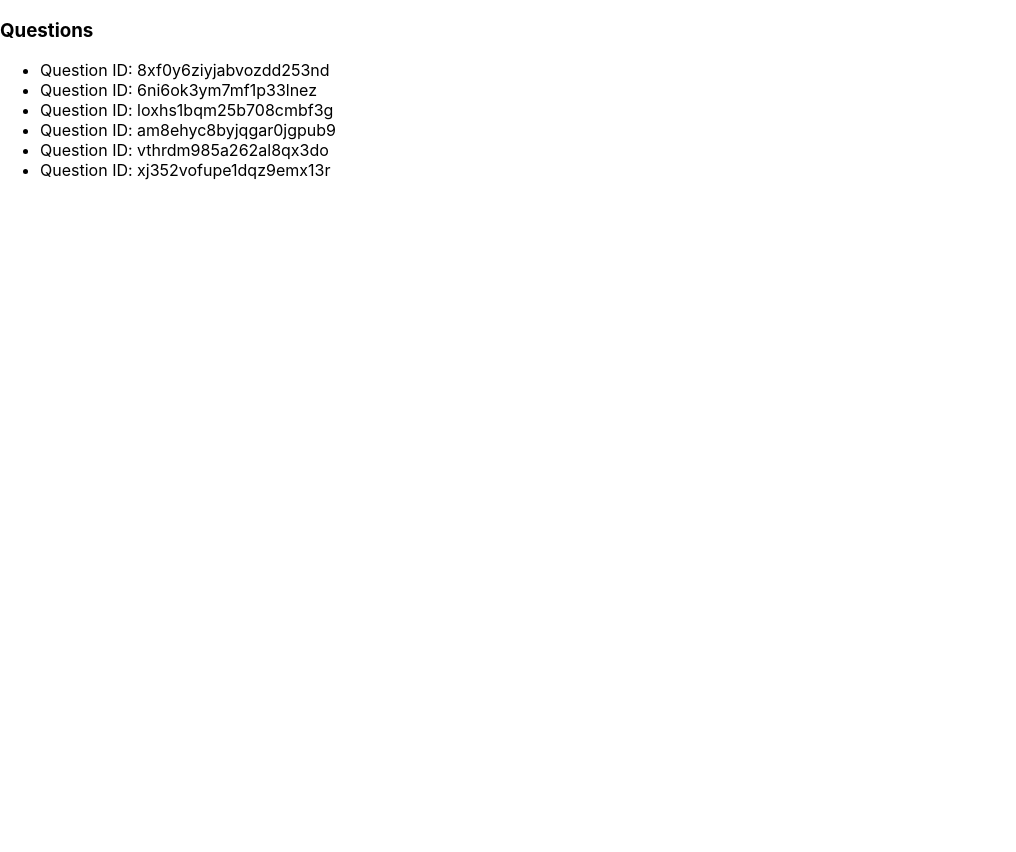
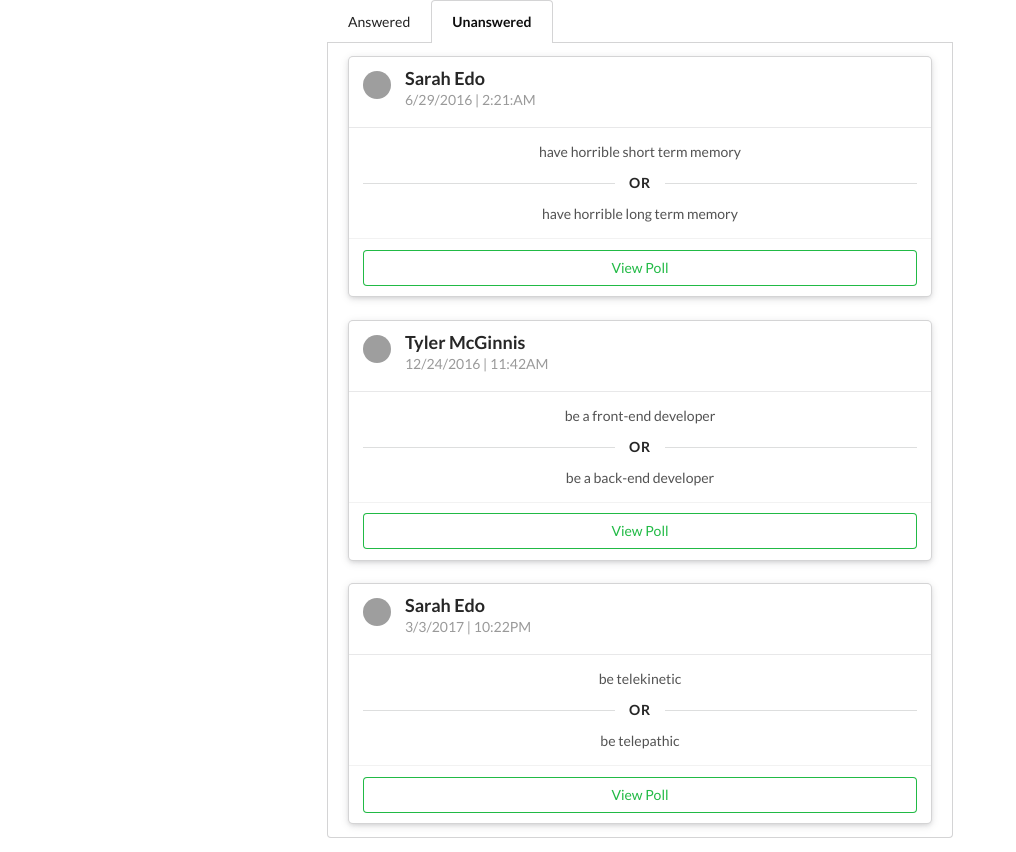
Before and after one commit to marichelle/reactnd-project-wouldyourather, a React (Create React App) app: page / in a window 1280 px wide. Shown: the whole page, without its empty margins (0-1016 px from the left). Before the commit the page ends 800 px from the top, so only its background shows below. Built offline with nearby package versions, Linux system fonts and the light colour scheme; grey boxes are pictures that could not be loaded.

Commit message:
Update dashboard and question components

```diff
--- a/public/index.html
+++ b/public/index.html
@@ -5,10 +5,7 @@
     <link rel="icon" href="%PUBLIC_URL%/favicon.ico" />
     <meta name="viewport" content="width=device-width, initial-scale=1" />
     <meta name="theme-color" content="#000000" />
-    <meta
-      name="description"
-      content="Web site created using create-react-app"
-    />
+    <meta name="description" content="Web site created using create-react-app" />
     <link rel="apple-touch-icon" href="%PUBLIC_URL%/logo192.png" />
     <!--
       manifest.json provides metadata used when your web app is installed on a
@@ -25,6 +22,10 @@
       Learn how to configure a non-root public URL by running `npm run build`.
     -->
     <title>React App</title>
+    <link
+      rel="stylesheet"
+      href="https://cdnjs.cloudflare.com/ajax/libs/semantic-ui/2.4.1/semantic.min.css"
+    />
   </head>
   <body>
     <noscript>You need to enable JavaScript to run this app.</noscript>
--- a/src/actions/shared.js
+++ b/src/actions/shared.js
@@ -1,4 +1,4 @@
-import { _getQuestions, _getUsers } from '../utils/_DATA';
+import { getInitialData } from '../utils/api';
 import { receiveQuestions } from './questions';
 import { receiveUsers } from './users';
 import { setAuthorizedUser } from './authorizedUser';
@@ -9,13 +9,12 @@ const AUTHORIZED_ID = 'johndoe';
 export const RECEIVE_DATA = 'RECEIVE DATA';
 
 export const handleInitialData = () => {
-  return dispatch => {
-    return Promise.all([_getQuestions(), _getUsers()]).then(
-      ([questions, users]) => {
-        dispatch(receiveQuestions(questions));
-        dispatch(receiveUsers(users));
-        dispatch(setAuthorizedUser(AUTHORIZED_ID));
-      }
-    );
+  // redux thunk pattern
+  return (dispatch) => {
+    return getInitialData().then(({ users, questions }) => {
+      dispatch(receiveUsers(users));
+      dispatch(receiveQuestions(questions));
+      dispatch(setAuthorizedUser(AUTHORIZED_ID));
+    });
   };
 };
--- a/src/components/Dashboard.js
+++ b/src/components/Dashboard.js
@@ -4,30 +4,85 @@ import { connect } from 'react-redux';
 import Question from './Question';
 
 class Dashboard extends React.Component {
+  state = {
+    activeTab: 'unanswered',
+    tabs: [
+      {
+        id: 'answered',
+        name: 'Answered',
+      },
+      {
+        id: 'unanswered',
+        name: 'Unanswered',
+      },
+    ],
+  };
+
+  handleTabLink = (e, activeTab) => {
+    this.setState((currState, currProps) => ({
+      activeTab,
+    }));
+  };
+
   render() {
-    const { questionIds } = this.props;
+    const { answered, questionIds } = this.props;
+    const { activeTab, tabs } = this.state;
 
     return (
-      <div>
-        <h3>Questions</h3>
-        <ul className="question-list">
-          {questionIds.map(questionId => (
-            <li key={questionId}>
-              <Question id={questionId} />
-            </li>
-          ))}
-        </ul>
+      <div className="ui grid dashboard-list">
+        <div className="three column row">
+          <div className="four wide column"></div>
+          <div className="eight wide column">
+            <div className="ui top attached tabular menu">
+              {tabs.map((tab) => (
+                <a
+                  key={tab.id}
+                  className={'item' + (activeTab === tab.id ? ' active' : '')}
+                  data-tab={tab.id}
+                  onClick={(e) => this.handleTabLink(e, tab.id)}
+                >
+                  {tab.name}
+                </a>
+              ))}
+            </div>
+            {tabs.map((tab) => (
+              <div
+                key={tab.id}
+                className={
+                  'ui bottom attached tab segment' +
+                  (activeTab === tab.id ? ' active' : '')
+                }
+                data-tab={tab.id}
+              >
+                <div className="ui one cards centered raised">
+                  {questionIds
+                    .filter((id) =>
+                      tab.id === 'answered'
+                        ? answered.includes(id)
+                        : !answered.includes(id)
+                    )
+                    .map((id) => (
+                      <Question key={id} id={id} />
+                    ))}
+                </div>
+              </div>
+            ))}
+          </div>
+        </div>
       </div>
     );
   }
 }
 
-function mapStateToProps({ questions }) {
-  // sort questions from newest to oldest
+function mapStateToProps({ authorizedUser, questions, users }) {
+  const activeUser = users[authorizedUser];
+
   return {
+    answered: activeUser ? Object.keys(users[authorizedUser].answers) : [],
+    // sort questions from newest to oldest
     questionIds: Object.keys(questions).sort(
       (a, b) => questions[a].timestamp - questions[b].timestamp
-    )
+    ),
   };
 }
 
--- a/src/components/Question.js
+++ b/src/components/Question.js
@@ -1,9 +1,62 @@
 import React from 'react';
+import { connect } from 'react-redux';
+import { formatQuestion } from '../utils/helper';
 
 class Question extends React.Component {
+  redirectToPDP = (e, id) => {
+    e.preventDefault();
+
+    // todo: redirect to poll detail page
+    console.log('id', id);
+  };
+
   render() {
-    return <div>Question ID: {this.props.id}</div>;
+    const {
+      id,
+      author,
+      avatar,
+      optionOne,
+      optionTwo,
+      timestamp,
+      isAnswered,
+    } = this.props;
+
+    return (
+      <div className="card">
+        <div className="content">
+          <img className="left floated ui avatar image" src={avatar} />
+          <div className="header">{author}</div>
+          <div className="meta">{timestamp}</div>
+        </div>
+        <div className="content">
+          <div className="ui center aligned description">
+            {optionOne}
+            <div className="ui horizontal divider">OR</div>
+            {optionTwo}
+          </div>
+        </div>
+        <div className="extra content">
+          <div
+            className="fluid ui basic green button"
+            onClick={(e) => this.redirectToPDP(e, id)}
+          >
+            View Poll
+          </div>
+        </div>
+      </div>
+    );
   }
 }
 
-export default Question;
+function mapStateToProps({ authorizedUser, questions, users }, { id }) {
+  const question = questions[id];
+  const questionFormatted = question
+    ? formatQuestion(question, users[question.author], users[authorizedUser])
+    : null;
+
+  return {
+    ...questionFormatted,
+  };
+}
+
+export default connect(mapStateToProps)(Question);
--- a/src/index.css
+++ b/src/index.css
@@ -1,13 +1,3 @@
-body {
-  margin: 0;
-  font-family: -apple-system, BlinkMacSystemFont, 'Segoe UI', 'Roboto', 'Oxygen',
-    'Ubuntu', 'Cantarell', 'Fira Sans', 'Droid Sans', 'Helvetica Neue',
-    sans-serif;
-  -webkit-font-smoothing: antialiased;
-  -moz-osx-font-smoothing: grayscale;
+.question {
+  border: 1px solid red;
 }
-
-code {
-  font-family: source-code-pro, Menlo, Monaco, Consolas, 'Courier New',
-    monospace;
-}
--- a/src/utils/_DATA.js
+++ b/src/utils/_DATA.js
@@ -2,36 +2,36 @@ let users = {
   sarahedo: {
     id: 'sarahedo',
     name: 'Sarah Edo',
-    avatarURL: 'https://i.pravatar.cc/150?img=1',
+    avatarURL: 'https://tylermcginnis.com/would-you-rather/sarah.jpg',
     answers: {
       '8xf0y6ziyjabvozdd253nd': 'optionOne',
       '6ni6ok3ym7mf1p33lnez': 'optionTwo',
       am8ehyc8byjqgar0jgpub9: 'optionTwo',
-      loxhs1bqm25b708cmbf3g: 'optionTwo'
+      loxhs1bqm25b708cmbf3g: 'optionTwo',
     },
-    questions: ['8xf0y6ziyjabvozdd253nd', 'am8ehyc8byjqgar0jgpub9']
+    questions: ['8xf0y6ziyjabvozdd253nd', 'am8ehyc8byjqgar0jgpub9'],
   },
   tylermcginnis: {
     id: 'tylermcginnis',
     name: 'Tyler McGinnis',
-    avatarURL: 'https://i.pravatar.cc/150?img=2',
+    avatarURL: 'https://tylermcginnis.com/would-you-rather/tyler.jpg',
     answers: {
       vthrdm985a262al8qx3do: 'optionOne',
-      xj352vofupe1dqz9emx13r: 'optionTwo'
+      xj352vofupe1dqz9emx13r: 'optionTwo',
     },
-    questions: ['loxhs1bqm25b708cmbf3g', 'vthrdm985a262al8qx3do']
+    questions: ['loxhs1bqm25b708cmbf3g', 'vthrdm985a262al8qx3do'],
   },
   johndoe: {
     id: 'johndoe',
     name: 'John Doe',
-    avatarURL: 'https://i.pravatar.cc/150?img=3',
+    avatarURL: 'https://tylermcginnis.com/would-you-rather/dan.jpg',
     answers: {
       xj352vofupe1dqz9emx13r: 'optionOne',
       vthrdm985a262al8qx3do: 'optionTwo',
-      '6ni6ok3ym7mf1p33lnez': 'optionTwo'
+      '6ni6ok3ym7mf1p33lnez': 'optionTwo',
     },
-    questions: ['6ni6ok3ym7mf1p33lnez', 'xj352vofupe1dqz9emx13r']
-  }
+    questions: ['6ni6ok3ym7mf1p33lnez', 'xj352vofupe1dqz9emx13r'],
+  },
 };
 
 let questions = {
@@ -41,12 +41,12 @@ let questions = {
     timestamp: 1467166872634,
     optionOne: {
       votes: ['sarahedo'],
-      text: 'have horrible short term memory'
+      text: 'have horrible short term memory',
     },
     optionTwo: {
       votes: [],
-      text: 'have horrible long term memory'
-    }
+      text: 'have horrible long term memory',
+    },
   },
   '6ni6ok3ym7mf1p33lnez': {
     id: '6ni6ok3ym7mf1p33lnez',
@@ -54,12 +54,12 @@ let questions = {
     timestamp: 1468479767190,
     optionOne: {
       votes: [],
-      text: 'become a superhero'
+      text: 'become a superhero',
     },
     optionTwo: {
       votes: ['johndoe', 'sarahedo'],
-      text: 'become a supervillain'
-    }
+      text: 'become a supervillain',
+    },
   },
   am8ehyc8byjqgar0jgpub9: {
     id: 'am8ehyc8byjqgar0jgpub9',
@@ -67,12 +67,12 @@ let questions = {
     timestamp: 1488579767190,
     optionOne: {
       votes: [],
-      text: 'be telekinetic'
+      text: 'be telekinetic',
     },
     optionTwo: {
       votes: ['sarahedo'],
-      text: 'be telepathic'
-    }
+      text: 'be telepathic',
+    },
   },
   loxhs1bqm25b708cmbf3g: {
     id: 'loxhs1bqm25b708cmbf3g',
@@ -80,12 +80,12 @@ let questions = {
     timestamp: 1482579767190,
     optionOne: {
       votes: [],
-      text: 'be a front-end developer'
+      text: 'be a front-end developer',
     },
     optionTwo: {
       votes: ['sarahedo'],
-      text: 'be a back-end developer'
-    }
+      text: 'be a back-end developer',
+    },
   },
   vthrdm985a262al8qx3do: {
     id: 'vthrdm985a262al8qx3do',
@@ -93,12 +93,12 @@ let questions = {
     timestamp: 1489579767190,
     optionOne: {
       votes: ['tylermcginnis'],
-      text: 'find $50 yourself'
+      text: 'find $50 yourself',
     },
     optionTwo: {
       votes: ['johndoe'],
-      text: 'have your best friend find $500'
-    }
+      text: 'have your best friend find $500',
+    },
   },
   xj352vofupe1dqz9emx13r: {
     id: 'xj352vofupe1dqz9emx13r',
@@ -106,23 +106,35 @@ let questions = {
     timestamp: 1493579767190,
     optionOne: {
       votes: ['johndoe'],
-      text: 'write JavaScript'
+      text: 'write JavaScript',
     },
     optionTwo: {
       votes: ['tylermcginnis'],
-      text: 'write Swift'
-    }
-  }
+      text: 'write Swift',
+    },
+  },
 };
+
+function formatQuestion({ optionOneText, optionTwoText, author }) {
+  return {
+    id: generateUID(),
+    timestamp: Date.now(),
+    author,
+    optionOne: {
+      votes: [],
+      text: optionOneText,
+    },
+    optionTwo: {
+      votes: [],
+      text: optionTwoText,
+    },
+  };
+}
 
 function generateUID() {
   return (
-    Math.random()
-      .toString(36)
-      .substring(2, 15) +
-    Math.random()
-      .toString(36)
-      .substring(2, 15)
+    Math.random().toString(36).substring(2, 15) +
+    Math.random().toString(36).substring(2, 15)
   );
 }
 
@@ -138,22 +150,6 @@ export function _getQuestions() {
   });
 }
 
-function formatQuestion({ optionOneText, optionTwoText, author }) {
-  return {
-    id: generateUID(),
-    timestamp: Date.now(),
-    author,
-    optionOne: {
-      votes: [],
-      text: optionOneText
-    },
-    optionTwo: {
-      votes: [],
-      text: optionTwoText
-    }
-  };
-}
-
 export function _saveQuestion(question) {
   return new Promise((res, rej) => {
     const authedUser = question.author;
@@ -162,15 +158,15 @@ export function _saveQuestion(question) {
     setTimeout(() => {
       questions = {
         ...questions,
-        [formattedQuestion.id]: formattedQuestion
+        [formattedQuestion.id]: formattedQuestion,
       };
 
       users = {
         ...users,
         [authedUser]: {
           ...users[authedUser],
-          questions: users[authedUser].questions.concat([formattedQuestion.id])
-        }
+          questions: users[authedUser].questions.concat([formattedQuestion.id]),
+        },
       };
 
       res(formattedQuestion);
@@ -187,9 +183,9 @@ export function _saveQuestionAnswer({ authedUser, qid, answer }) {
           ...users[authedUser],
           answers: {
             ...users[authedUser].answers,
-            [qid]: answer
-          }
-        }
+            [qid]: answer,
+          },
+        },
       };
 
       questions = {
@@ -198,9 +194,9 @@ export function _saveQuestionAnswer({ authedUser, qid, answer }) {
           ...questions[qid],
           [answer]: {
             ...questions[qid][answer],
-            votes: questions[qid][answer].votes.concat([authedUser])
-          }
-        }
+            votes: questions[qid][answer].votes.concat([authedUser]),
+          },
+        },
       };
 
       res();
--- /dev/null
+++ b/src/utils/api.js
@@ -0,0 +1,23 @@
+import {
+  _getUsers,
+  _getQuestions,
+  _saveQuestion,
+  _saveQuestionAnswer,
+} from './_DATA.js';
+
+export function getInitialData() {
+  return Promise.all([_getQuestions(), _getUsers()]).then(
+    ([questions, users]) => ({
+      questions,
+      users,
+    })
+  );
+}
+
+export function saveQuestion(question) {
+  return _saveQuestion(question);
+}
+
+export function saveQuestionAnswer(qa) {
+  return _saveQuestionAnswer(qa);
+}
--- /dev/null
+++ b/src/utils/helper.js
@@ -0,0 +1,19 @@
+export function formatDate(timestamp) {
+  const d = new Date(timestamp);
+  const time = d.toLocaleTimeString('en-US');
+  return d.toLocaleDateString() + ' | ' + time.substr(0, 5) + time.slice(-2);
+}
+
+export function formatQuestion(question, author, authorizedUser) {
+  const { name, avatarURL } = author;
+  const { id, optionOne, optionTwo, timestamp } = question;
+
+  return {
+    author: name,
+    avatar: avatarURL,
+    optionOne: optionOne.text,
+    optionTwo: optionTwo.text,
+    timestamp: formatDate(timestamp),
+    isAnswered: authorizedUser ? authorizedUser.questions.includes(id) : null,
+  };
+}
```
Also changed, not shown: 1 other file (tests, documents, lock files or other folders).
